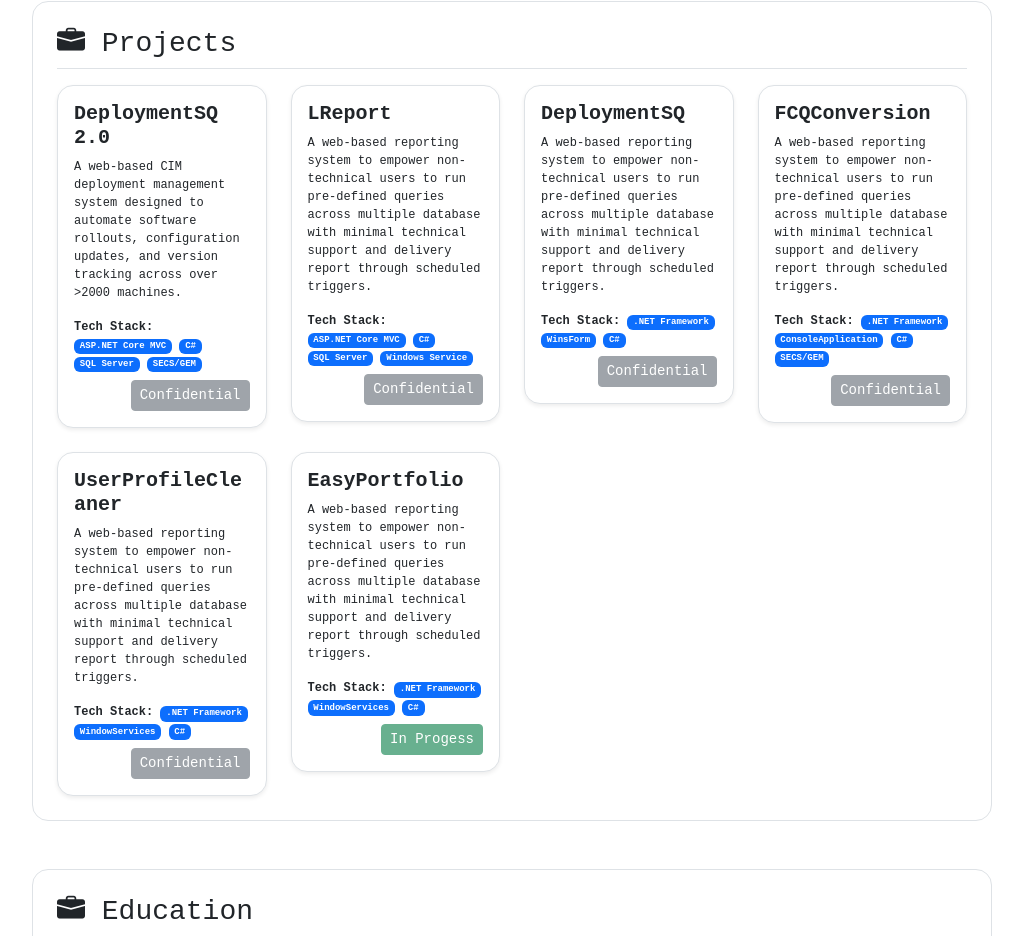
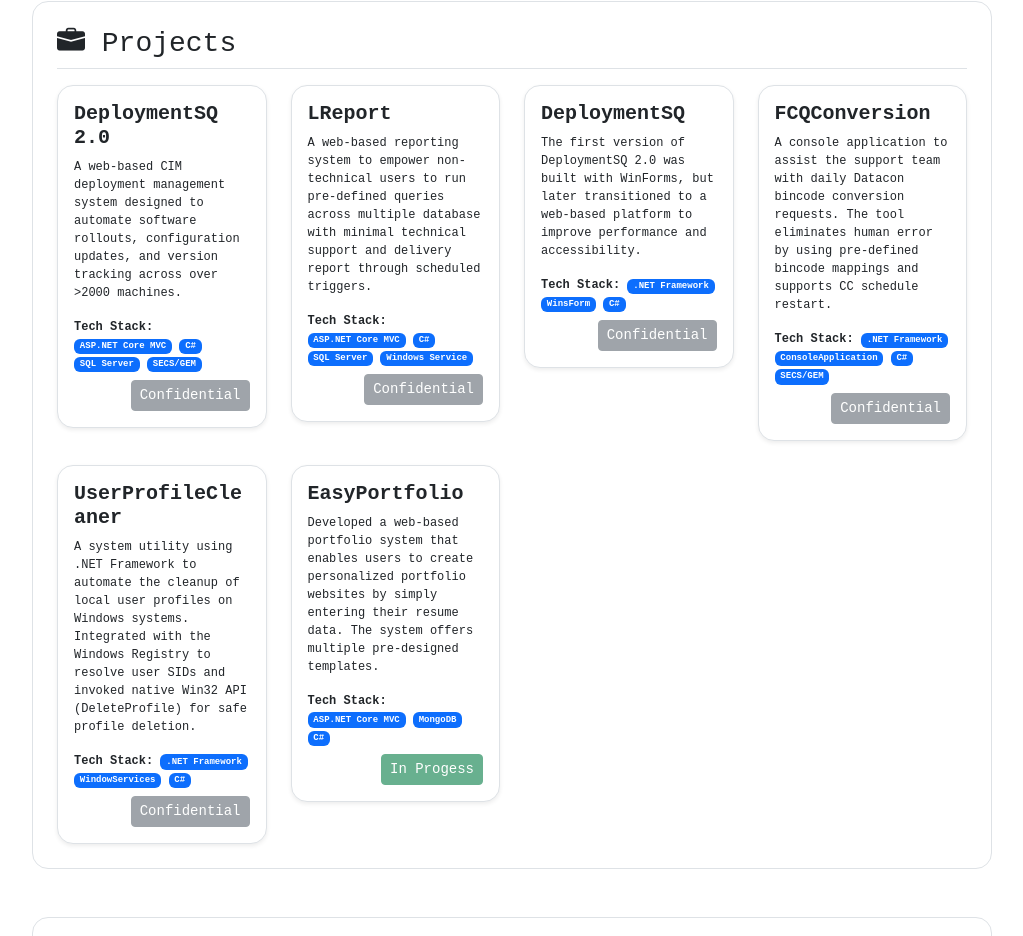
Before and after one commit to bongks1997/MyPortfolio, a plain HTML site: page index.html in a window 1280 px wide. Shown: the part 1635-2571 px from the top of the page, without its empty margins (128-1151 px from the left). Drawn offline with nearby package versions, Linux system fonts and the light colour scheme.

Commit message:
update projects info

```diff
--- a/index.html
+++ b/index.html
@@ -359,10 +359,9 @@
                   </div>
                   <div>
                     <p>
-                      A web-based reporting system to empower non-technical
-                      users to run pre-defined queries across multiple database
-                      with minimal technical support and delivery report through
-                      scheduled triggers.
+                      The first version of DeploymentSQ 2.0 was built with
+                      WinForms, but later transitioned to a web-based platform
+                      to improve performance and accessibility.
                     </p>
                   </div>
                   <div>
@@ -387,10 +386,10 @@
                   </div>
                   <div>
                     <p>
-                      A web-based reporting system to empower non-technical
-                      users to run pre-defined queries across multiple database
-                      with minimal technical support and delivery report through
-                      scheduled triggers.
+                      A console application to assist the support team with
+                      daily Datacon bincode conversion requests. The tool
+                      eliminates human error by using pre-defined bincode
+                      mappings and supports CC schedule restart.
                     </p>
                   </div>
                   <div>
@@ -416,10 +415,11 @@
                   </div>
                   <div>
                     <p>
-                      A web-based reporting system to empower non-technical
-                      users to run pre-defined queries across multiple database
-                      with minimal technical support and delivery report through
-                      scheduled triggers.
+                      A system utility using .NET Framework to automate the
+                      cleanup of local user profiles on Windows systems.
+                      Integrated with the Windows Registry to resolve user SIDs
+                      and invoked native Win32 API (DeleteProfile) for safe
+                      profile deletion.
                     </p>
                   </div>
                   <div>
@@ -444,16 +444,16 @@
                   </div>
                   <div>
                     <p>
-                      A web-based reporting system to empower non-technical
-                      users to run pre-defined queries across multiple database
-                      with minimal technical support and delivery report through
-                      scheduled triggers.
+                      Developed a web-based portfolio system that enables users
+                      to create personalized portfolio websites by simply
+                      entering their resume data. The system offers multiple
+                      pre-designed templates.
                     </p>
                   </div>
                   <div>
                     <strong>Tech Stack: </strong>
-                    <span class="badge bg-primary">.NET Framework</span>
-                    <span class="badge bg-primary">WindowServices</span>
+                    <span class="badge bg-primary">ASP.NET Core MVC</span>
+                    <span class="badge bg-primary">MongoDB</span>
                     <span class="badge bg-primary">C#</span>
                   </div>
                   <div class="mt-2 text-end">
```
